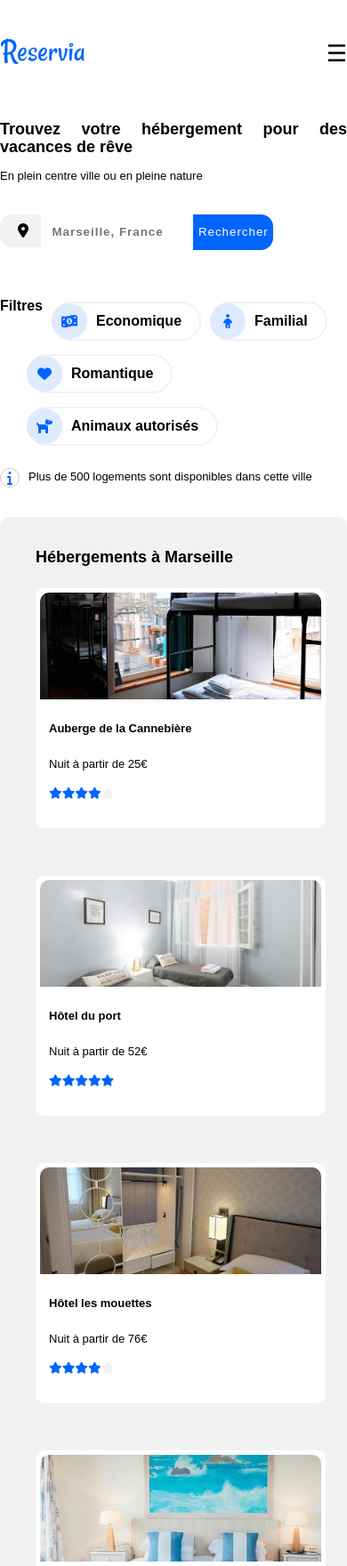
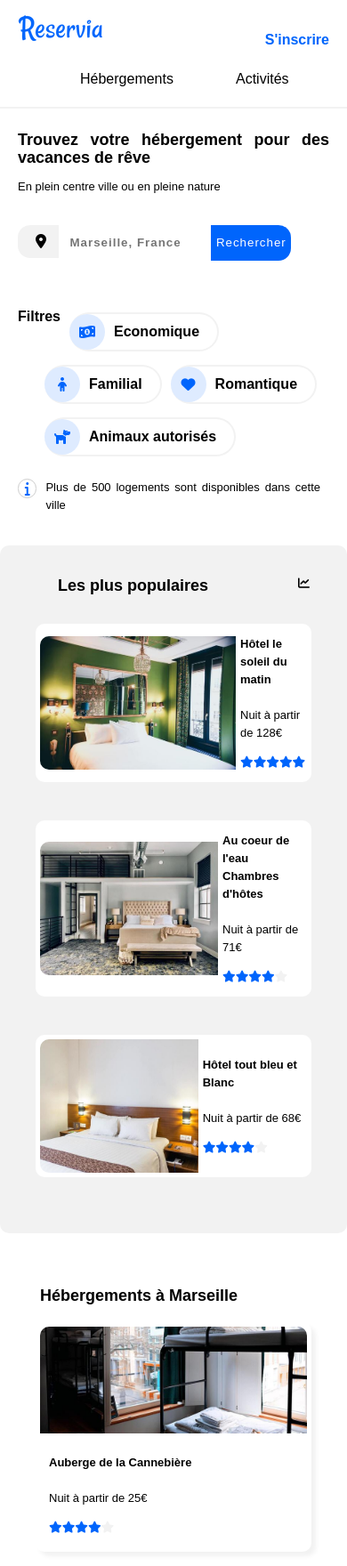
Before and after one commit to AnneGaelle-github/Anne-Gaelle_Gerniouse_P2_06072021, a plain HTML site: page index.html in a window 390 px wide. Shown: the top 1760 px of the page at 89% size. Drawn offline with Linux system fonts and the light colour scheme; a web font is replaced by a local one.

Commit message:
Reajustement des blocs finalisation du responsive

```diff
--- a/index.html
+++ b/index.html
@@ -21,8 +21,6 @@
 		</div>
 
 <div class="navi">
-	<label class="label" for="toggle">&#9776;</label>
-	<input class="input"type="checkbox" name="toggle">
 
 		<nav id="menu">
 			<div class="menu-item"><a href="#hebergements">Hébergements</a></div>
@@ -289,7 +287,7 @@
 
 <!----------Activités--------->
 
-<section class="activite">
+<section class="activites">
 	<h2 class="titreactivite">Activités à Marseille</h2>
 		<div class="imagesactivites">
 
--- a/style.css
+++ b/style.css
@@ -39,89 +39,6 @@ body
     margin: 0;
 }
 
-@media screen and (max-width: 1024px)
-{
-    section {
-        flex-direction: column;
-    }
-    .bordure_e, .bordure_f, .bordure_r, .bordure_aa {
-        margin-top: 15px;
-    }
-}
-
-@media screen and (max-width: 725px)
-{
-    #bloc_page{
-        padding: 0px;
-    }
-
-    /**********Responsive Hébergements**********/
-
-    #hebergements{
-        flex-direction: column;
-        width: 100%;
-    }
-    .heberge{
-        flex-direction: column;
-        width: 100%;
-    }
-    .ligne_1, .ligne_2{
-        flex-direction: column;
-        width: 100%;
-    }
-    .blocdelacannebiere, .blocduport, .blocmouettes, .blocdelamer, .bloclepanier, .blocamina{
-        height: 260px;
-        width: 274%;
-        margin-bottom: 43px;
-    }
-
-
-    /**********Responsive Activités**********/
-
-    .titreactivite{
-        margin-left: 28px;
-    }
-    .imagesactivites{
-        flex-direction: column;
-    }
-    .grandeimage {
-        width: 100%;
-        margin-bottom: 40px;
-    }
-
-    .petiteimage{
-        margin-bottom: 40px;
-        height: 340px;
-    }
-    .blocvieuxport, .bloccalanques{
-        flex-direction: column;
-        width: 385%;
-        height: 430px;
-        margin-top: 25px;
-    }
-    .blocpomegues, .blocfrioul, .blocnotredame, .bloclongchamp{
-        width: 385%;
-        margin-top: 25px;
-    }
-    .colonne_1.w-25, .colonne_2.w-25{
-        margin-left: 0px;
-        margin-right: 0px;
-    }
-
-    /**********Responsive Footer**********/
-
-    .bloc_colonne{
-        flex-direction: column;
-    }
-    .colonne_propos, .colonne_hebergements, .colonne_assistance{
-        justify-content: center;
-    }
-    .titrefooter, .liste{
-        text-align: center;
-
-    }
-
-}
 
 /**********Header menu/logo**********/
 
@@ -195,35 +112,7 @@ header
     height: 100%;
 }
 
-@media only screen and (max-width: 1024px){
-    .label{
-        display: block;
-        cursor: pointer;
-    }
-    .input{
-        display: none;
-    }
-    #menu, .menu-item{
-        text-align: center;
-        width: 100%;
-        flex-direction: column;
-    }
-    #menu a, .menu-item{
-        display: block;
-        background-color: #F2F2F2;
-        margin: 0;
-        display: none;
-    }
-    .input:checked + #menu{
-        display: block;
-    }
-    .navi
-    {
-        text-align: right;
-        height: 70px;
-        line-height: 70px;
-    }
-}
+
 
 
 /**********Barre de recherche**********/
@@ -396,18 +285,15 @@ p
 .Marseille
 {
 	display: block;
-    margin-block-start: 0.83em;
-    margin-block-end: 0.83em;
-    margin-inline-start: 0px;
-    margin-inline-end: 0px;
     font-weight: bold;
-    padding-left: 20px;
+    padding-left: 25px;
 }
 
 .ligne_1, .ligne_2
 {
 	display: flex;
 	width: 100%;
+    margin-bottom: 7px;
 }
 
 .blocdelacannebiere, .blocduport, .blocmouettes, .blocdelamer, .bloclepanier, .blocamina
@@ -502,7 +388,7 @@ a
 	background-color: #F2F2F2;
     border-radius: 10px;
     padding: 20px;
-    width: 100%;
+    width: 70%;
     box-sizing: border-box;
     margin-top: 25px;
 }
@@ -511,7 +397,8 @@ a
 {
 	display: flex;
     justify-content: space-between;
-    margin: 10px;
+    margin-left: 25px;
+    margin-right: 22px;
     margin-bottom: -13px;
 }
 
@@ -562,7 +449,7 @@ a
     width: 25%;
 }
 
-.activite
+.activites
 {
 	display: flex;
     flex-direction: column;
@@ -685,3 +572,183 @@ a
 {
     text-decoration: underline;
 }
+
+
+@media screen and (max-width: 1024px)
+{
+    section {
+        flex-direction: column;
+    }
+    .bordure_e, .bordure_f, .bordure_r, .bordure_aa {
+        margin-top: 15px;
+    }
+}
+
+@media screen and (max-width: 725px)/*****Tablette*****/
+{
+    #bloc_page{
+        padding: 0px;
+    }
+    header{
+        padding: 0 20px 0 20px;
+    }
+    .intro{
+        padding: 0 20px 0 20px;
+    }
+    #lignedefiltres{
+        padding: 0 20px 0 20px;
+    }
+    #information{
+        padding: 0 20px 0 20px;
+    }
+
+    /**********Responsive Hébergements**********/
+
+    #hebergements{
+        flex-direction: column;
+        width: 100%;
+        display: flex;
+    }
+    .heberge:nth-child(1){
+        flex-direction: column;
+        width: 100%;
+        background-color: white;
+        order: 2;
+    }
+    .ligne_1, .ligne_2{
+        flex-direction: column;
+        width: 100%;
+    }
+    .blocdelacannebiere, .blocduport, .blocmouettes, .blocdelamer, .bloclepanier, .blocamina{
+        height: 248px;
+        width: 260%;
+        margin-bottom: 43px;
+        box-shadow: 5px 5px 5px #f2f2f2;
+    }
+    .populaires:nth-child(2){
+        order: 1;
+    }
+    .afficherplus{
+        padding-left: 24px;
+    }
+
+    /**********Responsive populaires**********/
+
+    .populaires{
+        width: 100%;
+    }
+    .titrepopulaires{
+        margin-bottom: 0px;
+        padding-left: 20px;
+    }
+    .description_populaires{
+        padding: 0px;
+    }
+
+    /**********Responsive Activités**********/
+
+    .activites{
+        padding: 43px;
+        margin-top: 0px;
+    }
+    .titreactivite{
+        margin-left: 0px;
+    }
+    .imagesactivites{
+        flex-direction: column;
+    }
+    .grandeimage {
+        width: 100%;
+    }
+
+    .petiteimage{
+        margin-bottom: 20px;
+        height: 340px;
+    }
+    .blocvieuxport, .bloccalanques{
+        flex-direction: column;
+        width: 385%;
+        height: 248px;
+        margin-top: 25px;
+    }
+    .blocpomegues, .blocfrioul, .blocnotredame, .bloclongchamp{
+        width: 385%;
+        height: 248px;
+        margin-top: 25px;
+    }
+    .colonne_1.w-25, .colonne_2.w-25{
+        margin-left: 0px;
+        margin-right: 0px;
+    }
+    .descriptionactivites{
+
+    }
+
+    /**********Responsive Footer**********/
+
+    .bloc_colonne{
+        flex-direction: column;
+    }
+    .colonne_propos, .colonne_hebergements, .colonne_assistance{
+        justify-content: center;
+    }
+
+}
+
+@media screen and (max-width: 550px)/*****Téléphone*****/
+{
+    header{
+         flex-wrap: wrap;
+         position: relative;
+         padding: 0 20px 0 20px;
+    }
+    #logo{
+       width: 100%;
+       margin-top: 9px;
+    }
+    .navi{
+        width: 100%;
+    }
+    #menu{
+        display: flex;
+        justify-content: space-around;
+        width: 100%;
+        position: inherit;
+    }
+    #menu a:hover{
+        border-top: none;
+        border-bottom: solid 2px;
+        padding-bottom: 10px;
+        color: #0065FC;
+        align-items: center;
+    }
+    .menu-item{
+        width: 100%;
+        border-top: none;
+        text-align: center;
+        padding-bottom: 60px;
+        margin-left: 70px;
+        height: 36%;
+    }
+    .menu-item a{
+        margin-right: 0px;
+    }
+    .menu-item-cta a{
+        position: absolute;
+        top: -20px;
+        right: 0;
+        padding: 0 20px 0 20px;
+        height: 108%;
+    }
+    .intro{
+        padding: 10px 20px 0 20px;
+        border-top: 2px solid #F2F2F2;
+    }
+    #lignedefiltres{
+        padding: 0 20px 0 20px;
+    }
+    #information{
+        padding: 0 20px 0 20px;
+    }
+
+}
```
Also changed, not shown: 1 other file.
